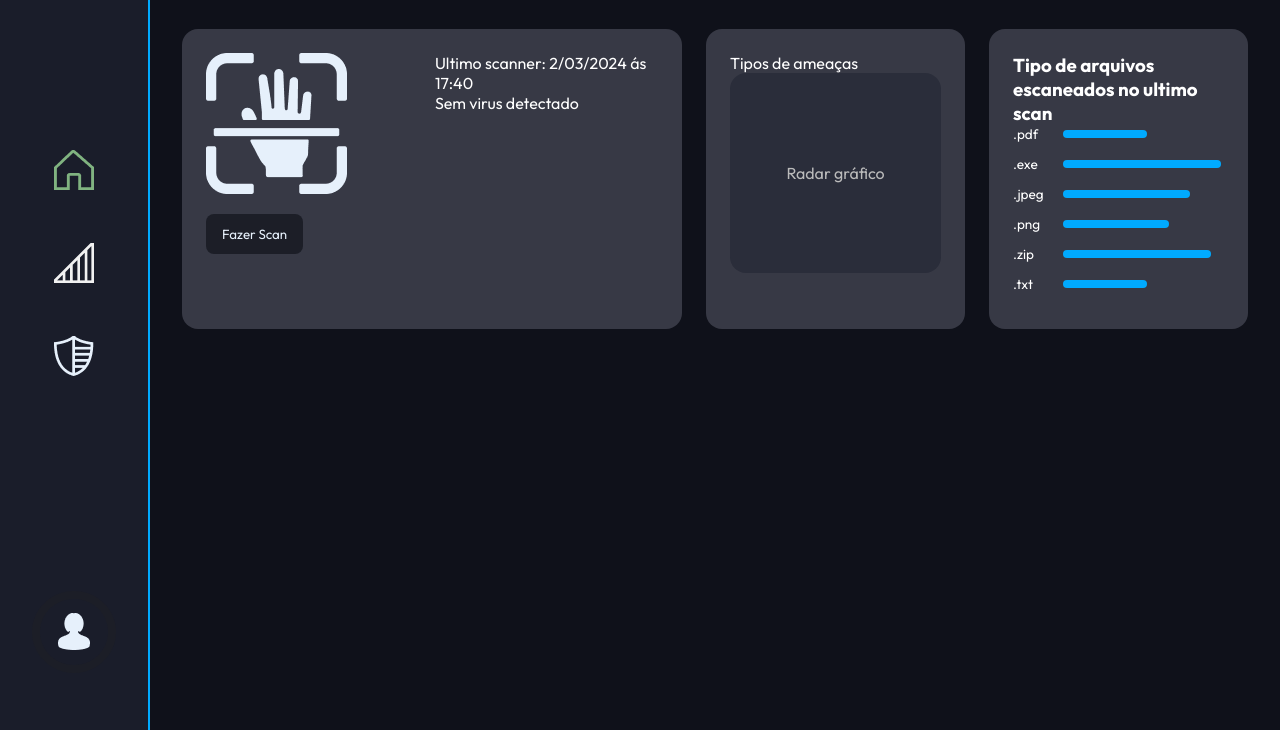
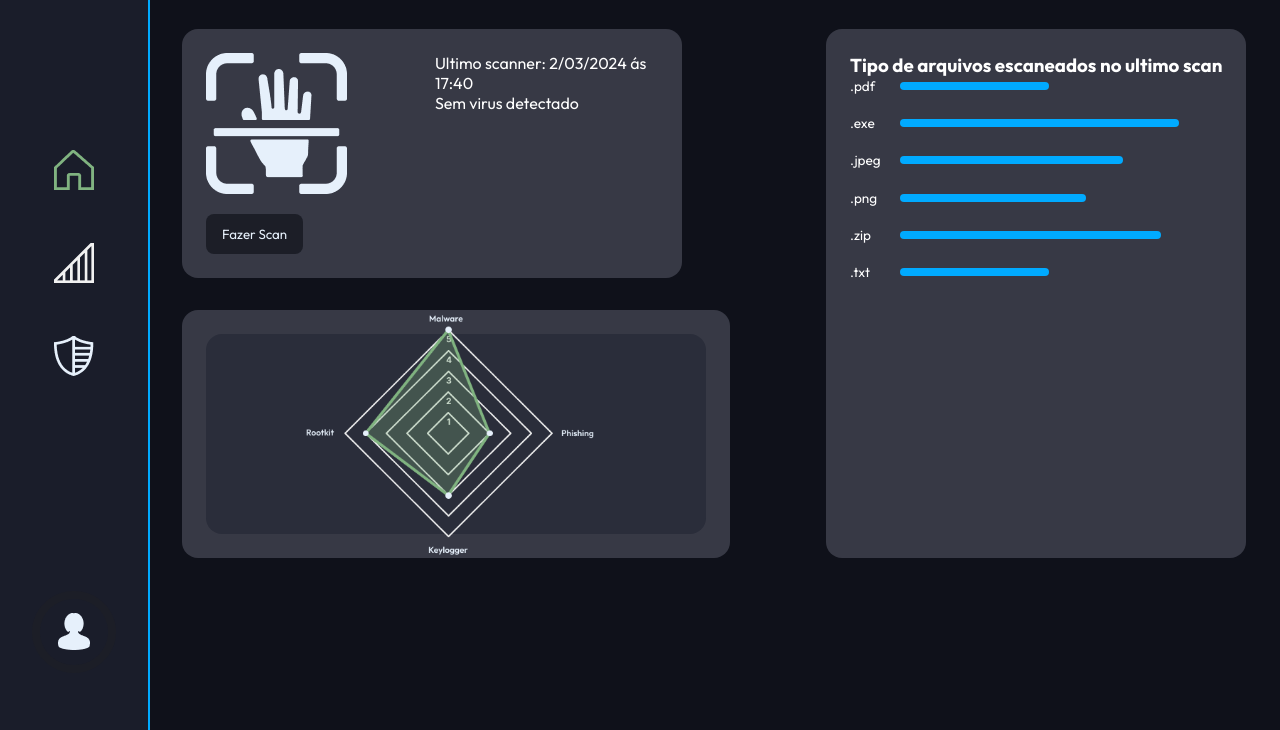
Before and after one commit to yurissz/aegis, a plain HTML site: page index.html in a window 1280 px wide. Shown: the part 70-800 px from the top of the page. Drawn offline with Linux system fonts and the light colour scheme; a web font is replaced by a local one.

Commit message:
Acertos no dashboard

```diff
--- a/css/style.css
+++ b/css/style.css
@@ -151,6 +151,7 @@ body {
 }
 
 .main-content {
+
   flex: 1;
   padding: 2rem;
 }
@@ -160,10 +161,15 @@ body {
 }
 
 .cards {
-  display: grid;
+  display: flex;
   grid-template-columns: 1fr 1fr 1fr;
-  gap: 1.5rem;
+  gap: 6rem;
 }
+.graph-card{
+ display: flex;
+ gap: 2rem;
+}
+
 
 .scan-card {
   display: flex;
@@ -182,6 +188,7 @@ body {
   background-color: #373945;
   padding: 1.5rem;
   border-radius: 1rem;
+  margin-left: 0;
 }
 
 .scan-card .scan-icon {
@@ -217,7 +224,7 @@ body {
 .file-types-card .bar {
   display: flex;
   align-items: center;
-  margin-bottom: 0.75rem;
+  margin-bottom: 1.20rem;
 }
 
 .file-types-card .bar span {
@@ -333,3 +340,24 @@ td {
   display: flex;
   flex-direction: column;
 }
+.dashboard{
+  display: flex;
+  gap: 2rem;
+}
+
+.coluna-esque{
+  display: flex;
+  flex-direction: column;
+  gap: 2rem;
+  margin-right: auto;
+}
+
+.radar-graph img{
+  width: 300px;
+
+
+}
+.radar-graph{
+  display: flex;
+  width: 500px;
+}
--- a/index.html
+++ b/index.html
@@ -23,9 +23,13 @@
                 <a href="#"><img src="imagens/Frame 10.png" alt=""></a>
             </div>
         </aside>
+        <div class="dashboar">
             <main class="main-content">
                 <h1>Dashboard</h1>
                 <div class="cards">
+
+
+                        <div class="coluna-esque">
                             <div class="scan-card">
                                 <div>
                                     <img src="./assets/scan.png" alt="">
@@ -37,9 +41,12 @@
                                 </div>
                             </div>
                             <div class="graph-card">
-                    <p>Tipos de ameaças</p>
-                    <div class="radar-graph">Radar gráfico</div>
+
+                                <div class="radar-graph"><img src="assets/grafico.png" alt=""></div>
                             </div>
+                                                </div>
+
+
 
                 <div class="file-types-card">
                     <h3>Tipo de arquivos escaneados no ultimo scan</h3>
```
Lines whose indentation alone changed are shown as unchanged.
